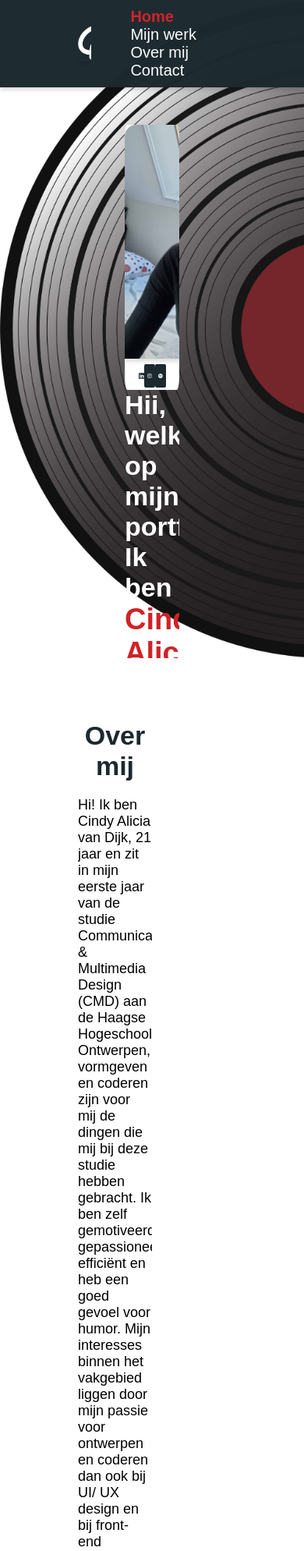
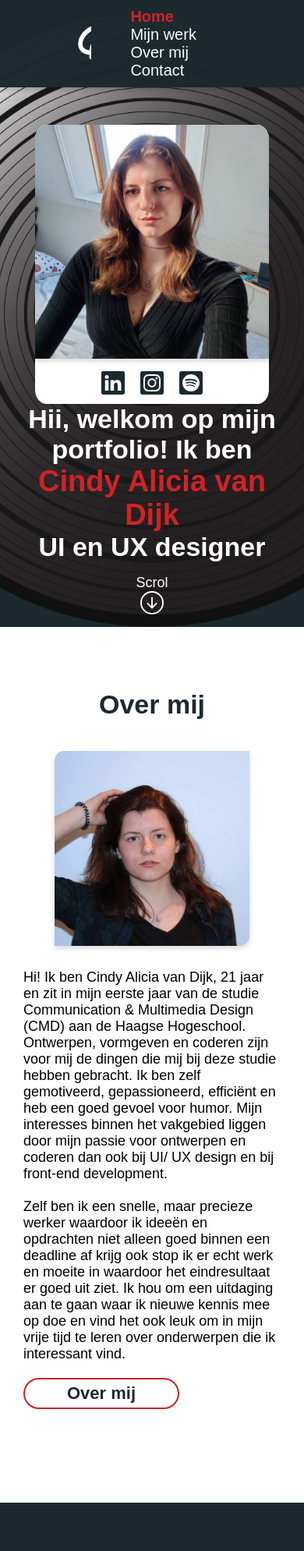
Before and after one commit to CindyAlicia/PortfolioWebsite, a plain HTML site: page index.html in a window 390 px wide. Shown: the top 1989 px of the page at 78% size. Drawn offline with nearby package versions, Linux system fonts and the light colour scheme.

Commit message:
added media screens

```diff
--- a/index.html
+++ b/index.html
@@ -63,8 +63,9 @@
 
             <main class="container-main">
                 <section class="about-me">
+                    <h2>Over mij</h2>
+                    <div class="flex-row">
                         <div id="aboutme-text">
-                        <h2>Over mij</h2>
                             <p>Hi! Ik ben Cindy Alicia van Dijk, 21 jaar en zit in mijn eerste jaar van de studie Communication & Multimedia Design (CMD) aan de Haagse Hogeschool. Ontwerpen, vormgeven en coderen zijn voor mij de dingen die mij bij deze studie hebben gebracht. Ik ben zelf gemotiveerd, gepassioneerd, efficiënt en heb een goed gevoel voor humor. Mijn interesses binnen het vakgebied liggen door mijn passie voor ontwerpen en coderen dan ook bij UI/ UX design en bij front-end development.
                                 <br><br>Zelf ben ik een snelle, maar precieze werker waardoor ik ideeën en opdrachten niet alleen goed binnen een deadline af krijg ook stop ik er echt werk en moeite in waardoor het eindresultaat er goed uit ziet. Ik hou om een uitdaging aan te gaan waar ik nieuwe kennis mee op doe en vind het ook leuk om in mijn vrije tijd te leren over onderwerpen die ik interessant vind.
                             </p>
@@ -73,6 +74,7 @@
                             </a>
                         </div>
                         <img src="images/SelfPortrait.jpg" alt="Photo of me">
+                    </div>
                 </section>
 
                 <section class="top-skills">
--- a/style.css
+++ b/style.css
@@ -121,14 +121,14 @@ header {
 }
 
 #home-header {
-    height: 100vh;
-    background-image: url("images/RecordHome.jpg");
+    background-image: url("images/Record.png");
+    background-color: var(--secondary);
     background-position-y: bottom;
-    background-color: #FFFFFF;
     background-repeat: no-repeat;
     background-size: cover;
     background-attachment: fixed;
     overflow: hidden;
+    height: max-content;
 }
 
 nav {
@@ -156,11 +156,12 @@ nav {
 
 .banner {
     display: flex;
+    height: max-content;
     justify-content: space-around;
     flex-direction: row;
     flex-wrap: wrap-reverse;
     overflow: visible;
-    margin: 10em;
+    margin: 10em 5em 1em 5em;
 }
 
 .text-intro {
@@ -215,6 +216,7 @@ nav {
     display: flex;
     flex-direction: column;
     align-items: center;
+    margin-bottom: 1em;
 }
 
 #header-arrow p {
@@ -230,11 +232,8 @@ section {
     padding: 80px 100px;
 }
 
-.about-me {
-    display: flex;
-    flex-direction: row;
-    flex-wrap: wrap;
-    justify-content: space-between;
+.about-me .flex-row {
+    flex-wrap: wrap-reverse;
 }
 
 #aboutme-text {
@@ -260,10 +259,13 @@ section {
     justify-content: space-around;
     flex-wrap: wrap;
     margin: 40px 10px;
+    grid-gap: 10px;
 }
 
 figure {
     text-align: center;
+    margin: 10px;
+    width: 150px;
 }
 
 figure img {
@@ -366,6 +368,8 @@ footer {
     grid-area: footer;
     display: flex;
     flex-direction: row;
+    flex-wrap: wrap;
+    row-gap: 30px;
     justify-content: space-around;
     padding: 80px 100px;
     border-top: 1px solid var(--secondary);
@@ -399,3 +403,61 @@ footer button {
 #copyright svg {
     margin: auto;
 }
+
+@media only screen and (max-width: 1241px) {
+    #home-header {
+        background-image: url("images/Record.png");
+        background-position: center;
+        background-size: cover;
+        background-repeat: no-repeat;
+    }
+
+    .banner {
+        margin: 10em 1em 1em 1em;
+        text-align: center;
+    }
+}
+
+@media only screen and (max-width: 1180px) {
+    .about-me img {
+        width: 600px;
+        height: 400px;
+        flex-shrink: 2;
+    }
+
+    #aboutme-text {
+        width: fit-content;
+    }
+
+    figure img {
+        height: 125px;
+        width: 125px;
+    }
+
+    .contact p {
+        margin: 40px 10%;
+    }
+}
+
+@media only screen and (max-width: 1050px) {
+
+}
+
+@media only screen and (max-width: 570px) {
+    section {
+        padding: 80px 20px;
+    }
+
+    .contact p {
+        margin: 40px 1%;
+    }
+
+    .about-me img {
+        width: 250px;
+        height: 250px;
+    }
+
+    footer {
+        padding: 80px 20px;
+    }
+}
```
Also changed, not shown: images/Record.png (added). Lines whose indentation alone changed are shown as unchanged.
